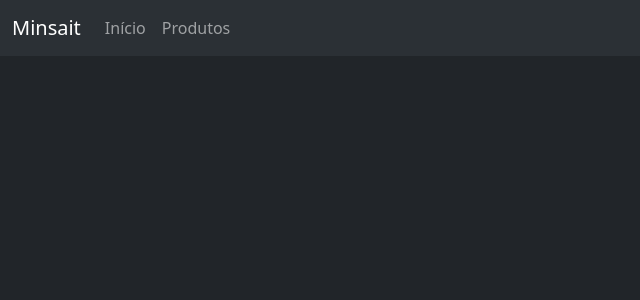
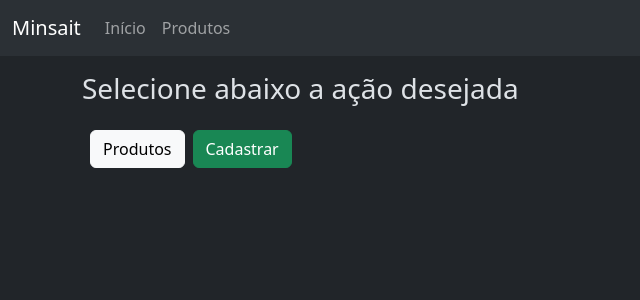
Before and after one commit to gianluccaagostini/avaliacaoAngularMinsait, an Angular app: page / in a window 1280 px wide. Shown: the top 300 px of the page, without its empty margins (0-640 px from the left). Built offline with nearby package versions, Linux system fonts and the light colour scheme.

Commit message:
ajustes na tela home

```diff
--- a/src/app/app-routing.module.ts
+++ b/src/app/app-routing.module.ts
@@ -3,8 +3,12 @@ import { RouterModule, Routes } from '@angular/router';
 import { ProdutosComponent } from './pages/produtos/produtos.component';
 import { CadastrarProdutosComponent } from './pages/cadastrar-produtos/cadastrar-produtos.component';
 import { EditarProdutosComponent } from './pages/editar-produtos/editar-produtos.component';
+import { HomeComponent } from './pages/home/home.component';
 
 const routes: Routes = [
+  {
+    path: '', component: HomeComponent
+  },
   {
     path: 'produtos', component: ProdutosComponent
   },
--- a/src/app/pages/home/home.component.html
+++ b/src/app/pages/home/home.component.html
@@ -1 +1,8 @@
-<p>home works!</p>
+<div class="container mt-3 " data-bs-theme="dark">
+  <h3>Selecione abaixo a ação desejada</h3>
+
+</div>
+<div class="container mt-3 ">
+<button type="button" class="btn btn-light ms-2 mt-2 text-center" routerLink="/produtos">Produtos</button>
+  <button type="button" class="btn btn-success ms-2 mt-2 text-center" routerLink="/produtos/cadastrar">Cadastrar</button>
+</div>
```
